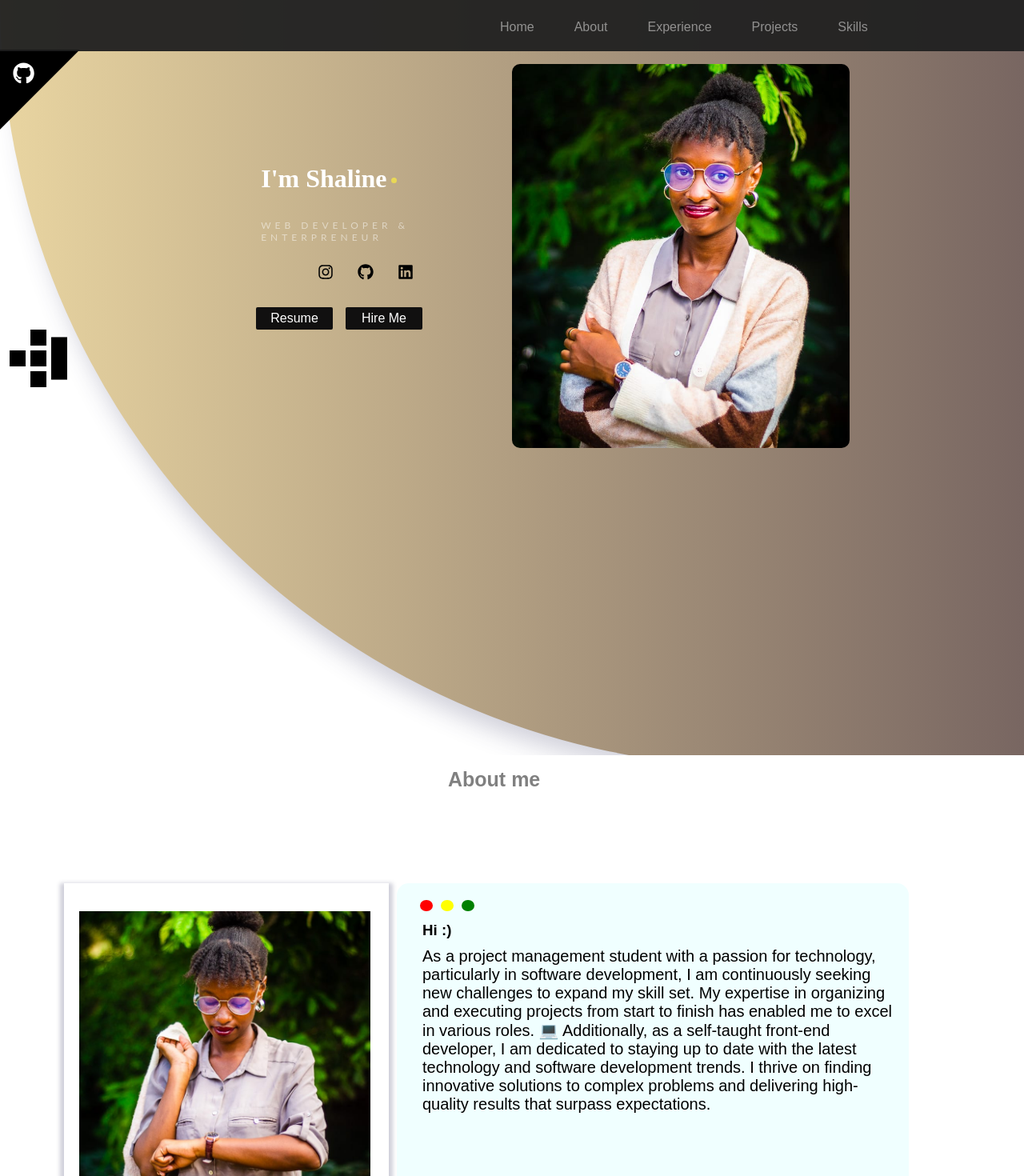
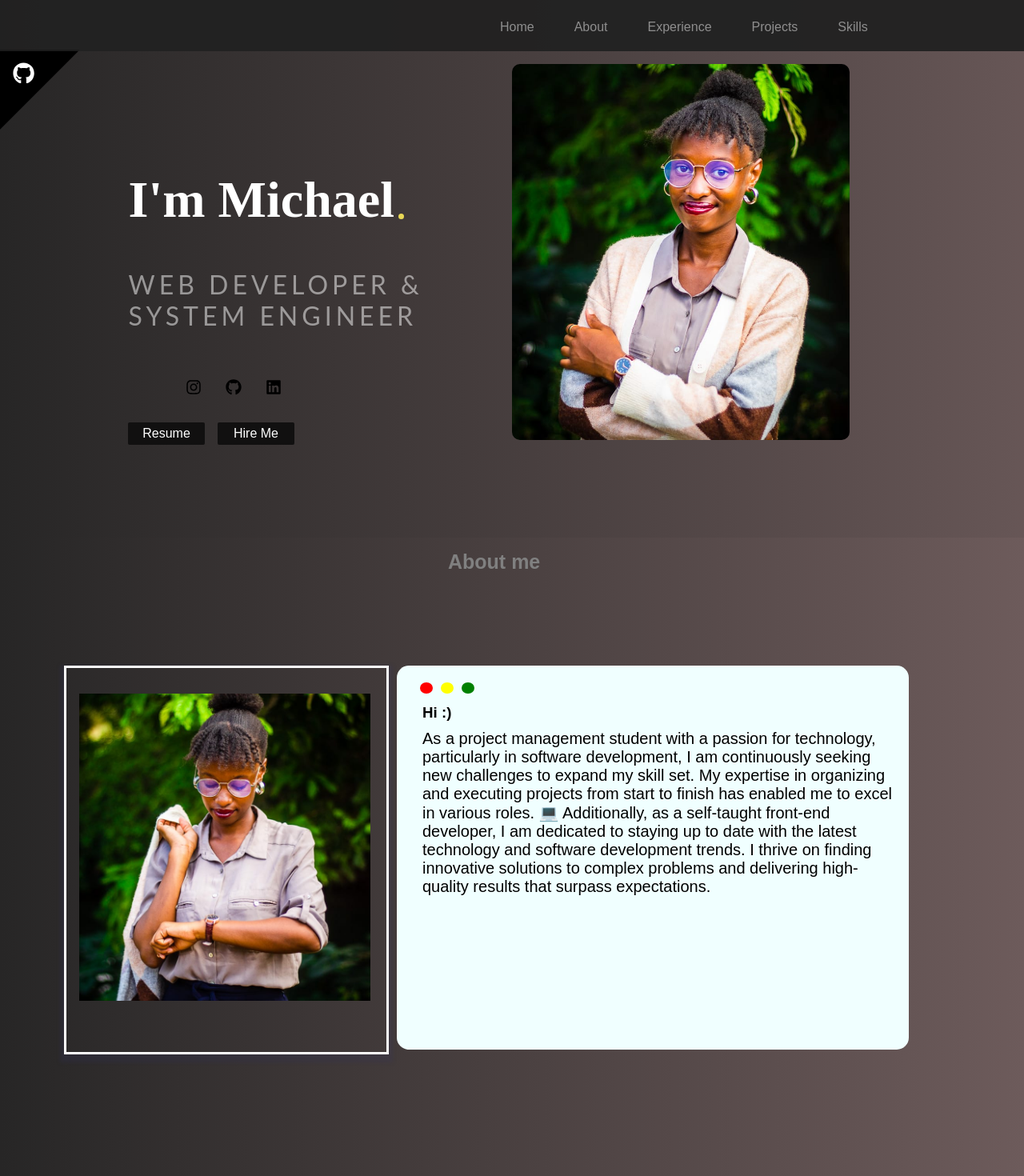
Before and after one commit to Mikee100/myportfolio, a React (Create React App) app: page /contacts in a window 1280 px wide. Shown: the top 1470 px of the page at 80% size. Built offline with nearby package versions, Linux system fonts and the light colour scheme.

Commit message:
worked on gui of the portfolio

```diff
--- a/public/index.html
+++ b/public/index.html
@@ -24,7 +24,7 @@
       work correctly both with client-side routing and a non-root public URL.
       Learn how to configure a non-root public URL by running `npm run build`.
     -->
-    <title>Shalene</title>
+    <title>Michael Waweru</title>
   </head>
   <body>
     <noscript>You need to enable JavaScript to run this app.</noscript>
--- a/src/pages/Contacts.js
+++ b/src/pages/Contacts.js
@@ -111,6 +111,8 @@ const Contacts = () => {
        />
         <button className="send"> Send Message </button>
       </form>
+
+
       <div className="socialmedia"></div>
       <div className="footer">
         <ul className="ul_pages">
--- a/src/pages/Home.js
+++ b/src/pages/Home.js
@@ -51,7 +51,7 @@ export default function Home() {
 
       <div class="container">
 
-
+{/*
       <div class="banter-loader">
   <div class="banter-loader__box"></div>
   <div class="banter-loader__box"></div>
@@ -63,7 +63,7 @@ export default function Home() {
   <div class="banter-loader__box"></div>
   <div class="banter-loader__box"></div>
 </div>
-
+*/}
 
 
 
@@ -73,13 +73,13 @@ export default function Home() {
           <div class="title">
             <span class="block"></span>
             <h1>
-              I'm Shaline <span></span>
+              I'm Michael <span></span>
             </h1>
           </div>
 
           <div class="role">
             <div class="block"></div>
-            <p>Web Developer & Enterpreneur</p>
+            <p>Web Developer & System Engineer</p>
           </div>
           <ul className="media_icons_home">
             <li>
--- a/src/pages/about.css
+++ b/src/pages/about.css
@@ -9,7 +9,7 @@
     align-items: center;
     justify-content: center;
     display: flex;
-    box-shadow: rgba(50, 50, 93, 0.23) 0 30px 30px -20px;
+
   }
   .list_icons {
     position: absolute;
@@ -90,7 +90,14 @@
       position: absolute;
       height: 50rem;
       width: 100%;
-      top: 59rem;
+      top: 42rem;
+      border: none;
+      background-color: rgb(39, 38, 38);
+      background-image: linear-gradient(
+        to right,
+        rgba(206, 200, 200, 0),
+        rgb(109, 91, 91)
+      );
     }
     .about_hd {
       position: absolute;
--- a/src/pages/home.css
+++ b/src/pages/home.css
@@ -107,7 +107,7 @@
 
 
 .container_home {
-  height: 60rem;
+  height: 42rem;
   width: 100%;
   background-image: linear-gradient(
     to right,
@@ -115,8 +115,8 @@
     rgb(109, 91, 91)
   );
   position: absolute;
-  box-shadow: rgba(50, 50, 93, 0.23) 0 30px 30px -20px;
-  border-radius: 0% 0% 10px 1000px;
+
+
 }
 .github {
   position: fixed;
@@ -204,12 +204,10 @@
 
 @media (min-width: 600px) {
   .container_home {
-    border-radius: 10px 100px;
+
     width: 110%;
-    background-color: #e9d5a1;
-    position: absolute;
-    border-radius: 0% 0% 10px 1000px;
-    box-shadow: rgba(50, 50, 93, 0.23) 0 30px 30px -20px;
+     position: absolute;
+    background-color: rgb(39, 38, 38);
     background-image: linear-gradient(
       to right,
       rgba(206, 200, 200, 0),
@@ -218,7 +216,6 @@
   }
   .github {
     position: fixed;
-
     left: 3.1rem;
     top: 7rem;
     transform: translate(-50%, -50%);
@@ -263,7 +260,7 @@
     flex-direction: row;
     list-style-type: none;
 left: 1rem;
-    top: 12rem;
+    top: 14rem;
   }
 
   .media_icons_home li {
@@ -273,8 +270,8 @@ left: 1rem;
   }
   .resume {
     position: absolute;
-    top: 24rem;
-    left: 20rem;
+    top: 33rem;
+    left: 10rem;
   }
   .resume:hover {
     padding: 20px;
@@ -282,8 +279,8 @@ left: 1rem;
   }
   .hireme {
     position: absolute;
-    top: 24rem;
-    left: 27rem;
+    top: 33rem;
+    left: 17rem;
   }
   .hireme:hover {
     padding: 20px;
@@ -292,7 +289,7 @@ left: 1rem;
   .pic_home {
     top: 5rem;
     left: 40rem;
-    height: 50%;
+    height: 70%;
     width: 30%;
     position: absolute;
     border-radius: 10px;
--- a/src/pages/homebeauty.css
+++ b/src/pages/homebeauty.css
@@ -17,7 +17,8 @@
         align-items: center;
         height: 50px;
         left: 0rem;
-        font-size: 25px;
+
+
         .block {
           width: 0%;
           height: inherit;
@@ -25,6 +26,7 @@
           position: absolute;
           animation: mainBlock 2s cubic-bezier(0.74, 0.06, 0.4, 0.92) forwards;
           display: flex;
+
         }
 
         h1 {
@@ -1210,33 +1212,39 @@
 
   .container {
     position: relative;
-    width: 30%;
-    height: 18vh;
+    width: 40%;
+    height: 25rem;
     top: 10rem;
-    left:13rem;
+    left:5rem;
     display: flex;
     justify-content: center;
     align-items: center;
 
+
+
     .box {
-      width: 250px;
+      width: 370px;
       height: 250px;
       left: 2rem;
       position: relative;
       display: flex;
       justify-content: center;
       flex-direction: column;
-      top:1rem;
+      top:0rem;
+      left: -1rem;
+
+
       .title {
         width: 110%;
         position: relative;
         display: flex;
         align-items: center;
-        height: 50px;
+        height: 170px;
+        top: -3rem;
 
 
-        font-size: 25px;
-        .block {
+
+        font-size: rem;  .block {
           width: 0%;
           height: inherit;
           background: #ffb510;
@@ -1248,7 +1256,7 @@
         h1 {
           font-family: "Poppins";
           color: #fff;
-          font-size: 32px;
+          font-size:4rem;
           -webkit-animation: mainFadeIn 2s forwards;
           -o-animation: mainFadeIn 2s forwards;
           animation: mainFadeIn 2s forwards;
@@ -1257,6 +1265,8 @@
           display: flex;
           align-items: baseline;
           position: relative;
+
+
 
           span {
             width: 0px;
@@ -1284,9 +1294,10 @@
         position: relative;
         display: flex;
         align-items: center;
-        height: 50px;
-        top: 1rem;
+        height: 170px;
+        top: -3rem;
         left: 0rem;
+
         .block {
           width: 0%;
           height: inherit;
@@ -1307,6 +1318,7 @@
           font-size: 12px;
           text-transform: uppercase;
           letter-spacing: 5px;
+          font-size: 2rem;
         }
       }
     }
--- a/src/pages/projcont.css
+++ b/src/pages/projcont.css
@@ -3,12 +3,17 @@
     height: 85rem;
     width: 100%;
     top: 212rem;
-    background-color: #e9d5a1;
+
+    background-image: linear-gradient(
+      to right,
+      rgba(206, 200, 200, 0),
+      rgb(109, 91, 91)
+    );
     display: flex;
     position: absolute;
     align-items: center;
     justify-content: flex-start;
-    box-shadow: rgba(50, 50, 93, 0.23) 0 30px 30px -20px;
+
   }
   .project_hd {
     position: absolute;
@@ -111,6 +116,12 @@
       height: 85rem;
       width: 100%;
       top: 193rem;
+      background-color: rgb(39, 38, 38);
+      background-image: linear-gradient(
+        to right,
+        rgba(206, 200, 200, 0),
+        rgb(109, 91, 91)
+      );
     }
     .project_hd {
       position: absolute;
@@ -300,6 +311,12 @@
       height: 40rem;
       width: 100%;
       top: 278rem;
+      background-color: rgb(39, 38, 38);
+      background-image: linear-gradient(
+        to right,
+        rgba(206, 200, 200, 0),
+        rgb(109, 91, 91)
+      );
     }
     .contact_hd {
       position: absolute;
--- a/src/pages/skillexp.css
+++ b/src/pages/skillexp.css
@@ -9,7 +9,7 @@
     position: absolute;
     align-items: center;
     justify-content: flex-start;
-    box-shadow: rgba(50, 50, 93, 0.23) 0 30px 30px -20px;
+
   }
   .exp_hd {
     position: absolute;
@@ -187,7 +187,13 @@
     .container_experience {
       height: 59rem;
       width: 100%;
-      top: 109rem;
+      top:91rem;
+      background-color: rgb(39, 38, 38);
+      background-image: linear-gradient(
+        to right,
+        rgba(206, 200, 200, 0),
+        rgb(109, 91, 91)
+      );
     }
 
     .exp_hd {
@@ -223,7 +229,7 @@
     position: absolute;
     align-items: center;
     justify-content: flex-start;
-    box-shadow: rgba(50, 50, 93, 0.23) 0 30px 30px -20px;
+
   }
   .hd_skills {
     position: absolute;
@@ -280,6 +286,12 @@
       height: 25rem;
       width: 100%;
       top: 168rem;
+      background-color: rgb(39, 38, 38);
+      background-image: linear-gradient(
+        to right,
+        rgba(206, 200, 200, 0),
+        rgb(109, 91, 91)
+      );
     }
     .hd_skills {
       position: absolute;
```
